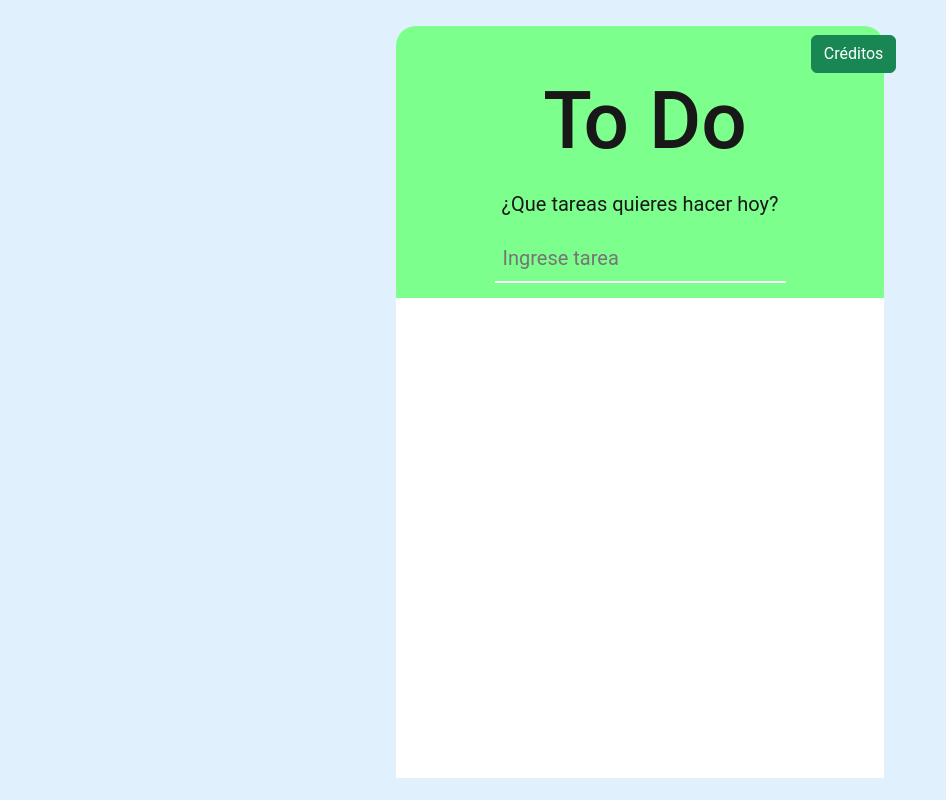
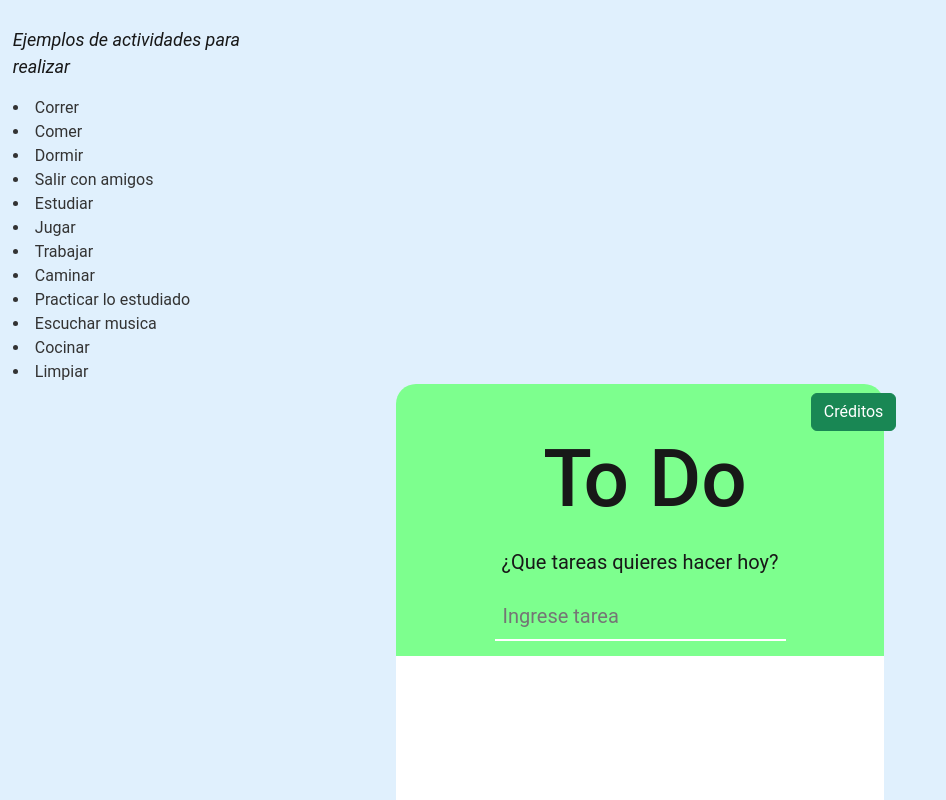
Before and after one commit to Nripoll02/todoList, a plain HTML site: page index.html in a window 1280 px wide. Shown: the top 800 px of the page, without its empty margins (0-946 px from the left). Drawn offline with nearby package versions, Linux system fonts and the light colour scheme; some packages are replaced by stand-ins of ours; a script that the page names is missing.

Commit message:
ToDo List

```diff
--- /dev/null
+++ b/data.json
@@ -0,0 +1,16 @@
+[
+    {"actividad": "Correr",  "id":1},
+    {"actividad": "Comer", "id":2},
+    {"actividad": "Dormir", "id":3},
+    {"actividad": "Salir con amigos", "id":4},
+    {"actividad": "Estudiar", "id":5},
+    {"actividad": "Jugar", "id":6},
+    {"actividad": "Trabajar", "id":7},
+    {"actividad": "Caminar", "id":8},
+    {"actividad": "Practicar lo estudiado", "id":9},
+    {"actividad": "Escuchar musica", "id":10},
+    {"actividad": "Cocinar", "id":11},
+    {"actividad": "Limpiar", "id":12}
+
+
+]
--- a/index.html
+++ b/index.html
@@ -10,8 +10,15 @@
     <linkh ref="https://fonts.googleapis.com/css2?family=Roboto&display=swap" rel="stylesheet"/>
   </head>
   <body>
+    <div class="info">
+      <p class="titulo">Ejemplos de actividades para realizar</p>
+      <div id="actividad">
+
+      </div>
+    </div>
     <div class="container">
       <div class="todo">
+        <div id="msj-aleatorio"></div>
         <button class="btn-creditos btn btn-success" onclick="sweetAlert()">Créditos</button>
         <h1>To Do</h1>
         <p>¿Que tareas quieres hacer hoy?</p>
@@ -28,6 +35,8 @@
 
 
 
+
+
     <script src="https://cdn.jsdelivr.net/npm/bootstrap@5.2.0/dist/js/bootstrap.bundle.min.js"  integrity="sha384-A3rJD856KowSb7dwlZdYEkO39Gagi7vIsF0jrRAoQmDKKtQBHUuLZ9AsSv4jD4Xa"  crossorigin="anonymous"></script>
     <script src="//cdn.jsdelivr.net/npm/sweetalert2@11"></script>
     <script src="main.js"></script>
--- a/main.js
+++ b/main.js
@@ -85,3 +85,24 @@ function sweetAlert(){//Funcion para mostrar un alert con sweetalert
     }
   })
 }
+
+function toasty(){
+  toastr.success('Creador: Nahuel Ripoll', 'Toasty')
+}
+
+
+fetch('./data.json')
+  .then((resinicial) => resinicial.json())
+  .then((res) => {
+    const miArray = res;
+
+    let html = '';
+    for(let i = 0; i < miArray.length; i++){
+      html += `<li>${miArray[i].actividad}</li>`;
+    }
+    document.getElementById('actividad').innerHTML = html;
+    console.log(html);
+  })
+  .catch((e) => {
+    console.log(e);
+  });
--- a/style.css
+++ b/style.css
@@ -13,7 +13,6 @@ body {
   margin: auto;
   color: #181818;
   min-height: 90vh;
-  margin-top: 2%;
 }
 .todo {
   width: 100%;
@@ -92,3 +91,16 @@ input {
   margin-left: 85%;
   margin-top: 2%;
 }
+
+.titulo{
+  font-size: large;
+  font-style: italic;
+  color: #181818;
+
+}
+.info{
+  margin-top: 2%;
+  margin-left: 1%;
+  width: 20%;
+  height: 100%;
+}
```
